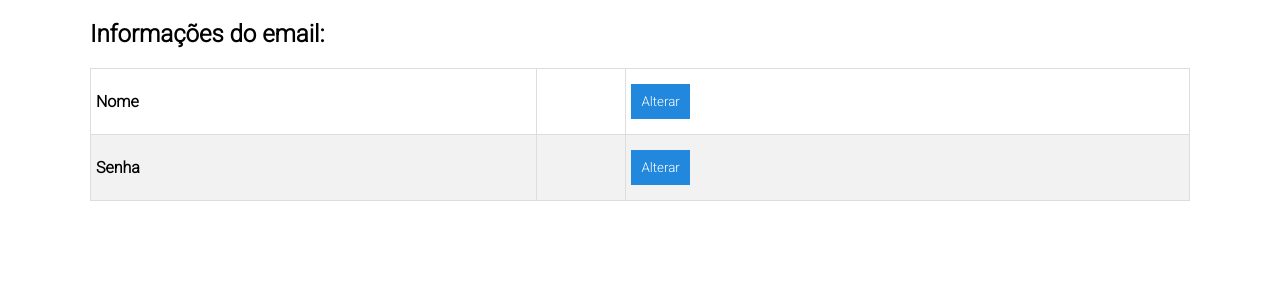
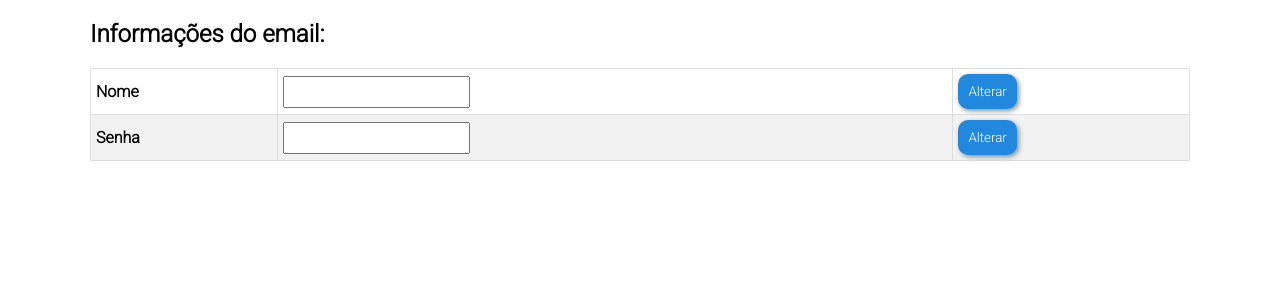
Before and after one commit to Guilherme-del/PhpMVcCrud, a PHP site: page /cadastro in a window 1280 px wide. Shown: the part 69-369 px from the top of the page. Run offline with PHP 8.4, Linux system fonts and the light colour scheme; data that the repository does not hold is empty; some libraries are stand-ins or nearby versions.

Commit message:
0.14.0
Front end Dashboard.php

```diff
--- a/app/controller/homecontroller.php
+++ b/app/controller/homecontroller.php
@@ -51,13 +51,16 @@ class homeController{
   try{
   $user = new User;
   $user -> setId($_POST['Dashid']);
+  var_dump($id);
+  die();
+
   $user -> alterauser();
 
   include "app/view/dashboard.php";
 
 }
   catch (Exception $e){
-    $e = 'Impossível alterar dado de conta recentemente criada, Logue com a conta e a possibilidade se habilitará';
+    $e = 'Impossível alterar dados de conta recentemente criada, Logue com a conta e a possibilidade se habilitará';
     include "app/view/index.php";
   }
  }
--- a/app/view/dashboard.php
+++ b/app/view/dashboard.php
@@ -26,22 +26,30 @@
   <table>
   <tr>
     <th>Nome</th>
-    <td><?php echo $nome ?></td>
-    <td><input type = "submit" value = "Alterar"></td>
+    <td><input type="text" id = "text-field" readonly='readonly' value = "<?php echo $nome ?>"></td>
+    <td><input  onclick="toggleReadOnly('text-field');" type = "submit" value = "Alterar"></td>
   </tr>
   <tr>
     <th>Senha</th>
-    <td name = 'nome'><?php echo $senha?></td>
-    <td><input type = "submit" value = "Alterar"></td>
+    <td><input id = "text-field2" name = "senha" type="text" readonly='readonly' value = "<?php echo $senha?>"></td>
+    <td><input id="button-2" onclick="toggleReadOnly('text-field2');" toggle = "#text-field" type = "submit" value = "Alterar">
+  </td>
   </tr>
 </table>
     <p style = "color: #ff6d6d; font-size: 30px" ><?php echo $e ?> </p>
 </div>
+
+<form  method = "POST"  action  = "/alteracao" >
+<!-- botões para salvar ou cancelar uma alteração------------------------------ -->
+<input class = "salva" style= "background-color: #42b72a; margin-top:10px;margin-left: 40% ;display:none;width:100px"  type   = "submit" value = "Salvar">
+
+
+<input class = "cancela" style= "background-color: #ff6d6d; margin-top:10px;margin-left:20px ;display:none;width:100px"  type   = "submit" value = "Cancelar">
+</form>
 </section>
 
 <section id    = "aviso" class = "quadro_geral">
 <div     class = "quadro_de_aviso">
-
     <div class = "aviso_titulo">
       <p>AVISO</p>
 
@@ -62,4 +70,6 @@
 </body>
 </html>
 
+<script src = "https://code.jquery.com/jquery-1.9.1.js"></script>
 <script src = "/assets/js/opencad.js"></script>
+<script src = "/assets/js/btn.js"></script>
--- a/assets/css/dashboard.css
+++ b/assets/css/dashboard.css
@@ -57,9 +57,17 @@ cursor: pointer;
     font-family: Arial;
 }
 
+th, td {
+  padding: 5px;
+}
+
 table, td, th {
   border: 1px solid #ddd;
   text-align: left;
+}
+
+table tr {
+  width: 200px;
 }
 
 table {
@@ -68,18 +76,22 @@ table {
   margin-top: 20px;
 }
 
-table input[type="submit"] {  background  : #28d;
+input[type="submit"] {  background  : #28d;
   border-color: transparent;
   color       : #fff;
   cursor      : pointer;
   padding: 8px;
+  border-radius:10px ;
+  box-shadow: 2px 2px 5px #809093;
+  /*   box-shadow: 10px 10px 5px #809093; */
 }
 
-table input[type="submit"]:hover {  background: #17c;}
+input[type="submit"]:hover {  background: #17c;}
 
-th, td {
-  padding: 15px 5px;
-}
+table input[type="text"]{padding: 5px;
+font-size: 15px;}
+
+
 
 .box_dashboard h1 {margin-top: 20px;}
 
--- /dev/null
+++ b/assets/js/btn.js
@@ -0,0 +1,30 @@
+function toggleReadOnly(element_id)
+{
+    document.getElementById(element_id).readOnly = false;
+    document.getElementById(element_id).focus();
+
+var elems = document.getElementsByClassName('salva');
+for (var i=0;i<elems.length;i+=1){
+  elems[i].style.display = 'inline-block';
+
+var elems = document.getElementsByClassName('cancela');
+for (var i=0;i<elems.length;i+=1){
+    elems[i].style.display = 'inline-block';
+  }
+}
+}
+
+function toggleReadOnlyfalse(element_id)
+{
+    document.getElementById(element_id).readOnly = true;
+
+var elems = document.getElementsByClassName('salva');
+for (var i=0;i<elems.length;i+=1){
+  elems[i].style.display = 'none';
+
+var elems = document.getElementsByClassName('cancela');
+for (var i=0;i<elems.length;i+=1){
+    elems[i].style.display = 'none';
+  }
+}
+}
```
